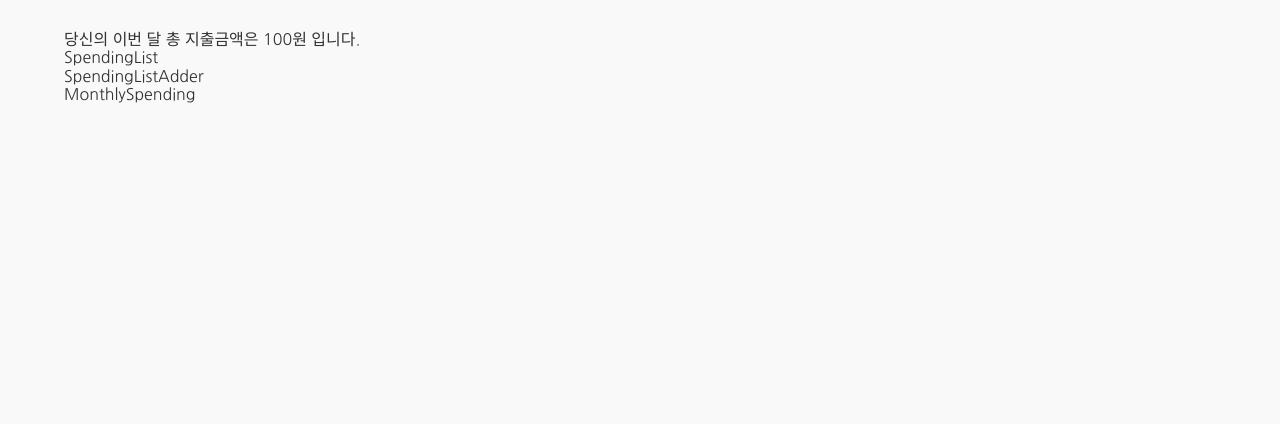
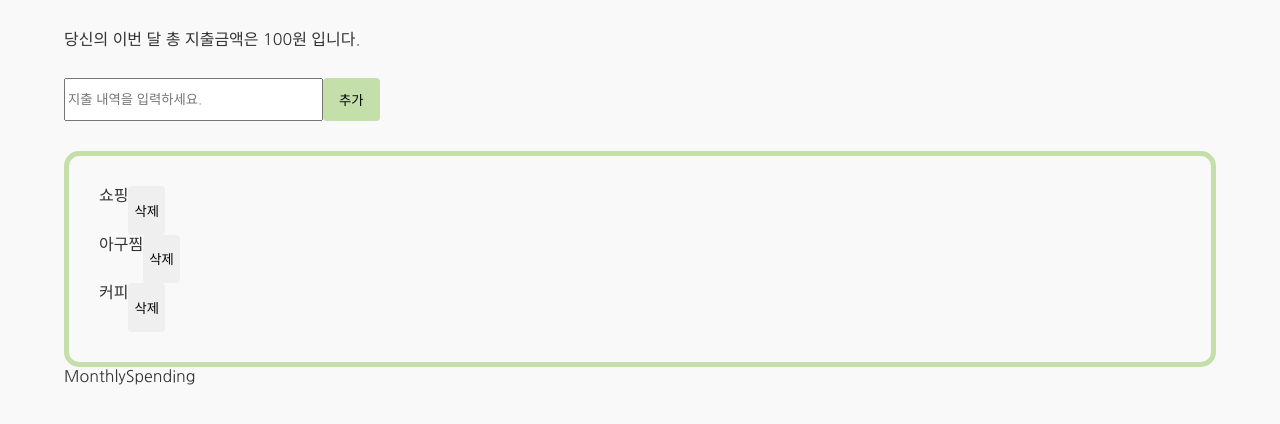
Before and after one commit to KimByeongHwa/WalletTracker, a React (Create React App) app: page / in a window 1280 px wide. Shown: the top 424 px of the page. Built offline with nearby package versions, Linux system fonts and the light colour scheme.

Commit message:
0118 버튼 컴포넌트 및 전체 UI 설계 중

```diff
--- a/src/App.jsx
+++ b/src/App.jsx
@@ -2,7 +2,7 @@ import React from "react";
 import { Reset } from "styled-reset";
 import { createGlobalStyle } from "styled-components";
 import TotalSpending from "./components/TotalSpending";
-import SpendingList from "./components/SpendingList";
+import SpendingDetails from "./components/SpendingDetails";
 import SpendingListAdder from "./components/SpendingListAdder";
 import MonthlySpending from "./components/MonthlySpending";
 
@@ -12,8 +12,8 @@ function App() {
       <Reset />
       <GlobalStyle />
       <TotalSpending />
-      <SpendingList />
       <SpendingListAdder />
+      <SpendingDetails />
       <MonthlySpending />
     </>
   );
--- /dev/null
+++ b/src/components/Button.jsx
@@ -0,0 +1,20 @@
+import React from "react";
+import styled from "styled-components";
+
+function Button({ children, padding, color }) {
+  return (
+    <StyledButton padding={padding} color={color}>
+      {children}
+    </StyledButton>
+  );
+}
+
+export default Button;
+
+const StyledButton = styled.button`
+  outline: none;
+  border: none;
+  border-radius: 4px;
+  padding: ${(props) => props.padding};
+  background: ${(props) => props.color};
+`;
--- /dev/null
+++ b/src/components/SpendingDetails.jsx
@@ -0,0 +1,44 @@
+import React from "react";
+import styled from "styled-components";
+import Button from "./Button";
+
+function SpendingDetails() {
+  return (
+    <Wrapper>
+      <LINE>
+        <LI>쇼핑</LI>
+        <Button>삭제</Button>
+      </LINE>
+      <LINE>
+        <LI>아구찜</LI>
+        <Button>삭제</Button>
+      </LINE>
+      <LINE>
+        <LI>커피</LI>
+        <Button>삭제</Button>
+      </LINE>
+    </Wrapper>
+  );
+}
+
+export default SpendingDetails;
+
+const Wrapper = styled.div`
+  margin-top: 30px;
+  border: 5px solid #c4dfaa;
+  border-radius: 15px;
+  padding: 30px;
+`;
+
+const LINE = styled.div`
+  display: flex;
+`;
+
+const LI = styled.li`
+  list-style: none;
+  margin-bottom: 30px;
+
+  :last-child {
+    margin-bottom: 0;
+  }
+`;
--- a/src/components/SpendingList.jsx
+++ /dev/null
@@ -1,7 +0,0 @@
-import React from "react";
-
-function SpendingList() {
-  return <div>SpendingList</div>;
-}
-
-export default SpendingList;
--- a/src/components/SpendingListAdder.jsx
+++ b/src/components/SpendingListAdder.jsx
@@ -1,7 +1,23 @@
 import React from "react";
+import styled from "styled-components";
+import Button from "./Button";
 
 function SpendingListAdder() {
-  return <div>SpendingListAdder</div>;
+  return (
+    <Wrapper>
+      <Input placeholder="지출 내역을 입력하세요."></Input>
+      <Button padding="12px 16px" color="#C4DFAA">
+        추가
+      </Button>
+    </Wrapper>
+  );
 }
 
 export default SpendingListAdder;
+
+const Wrapper = styled.div`
+  margin-top: 30px;
+  display: flex;
+`;
+
+const Input = styled.input``;
```
